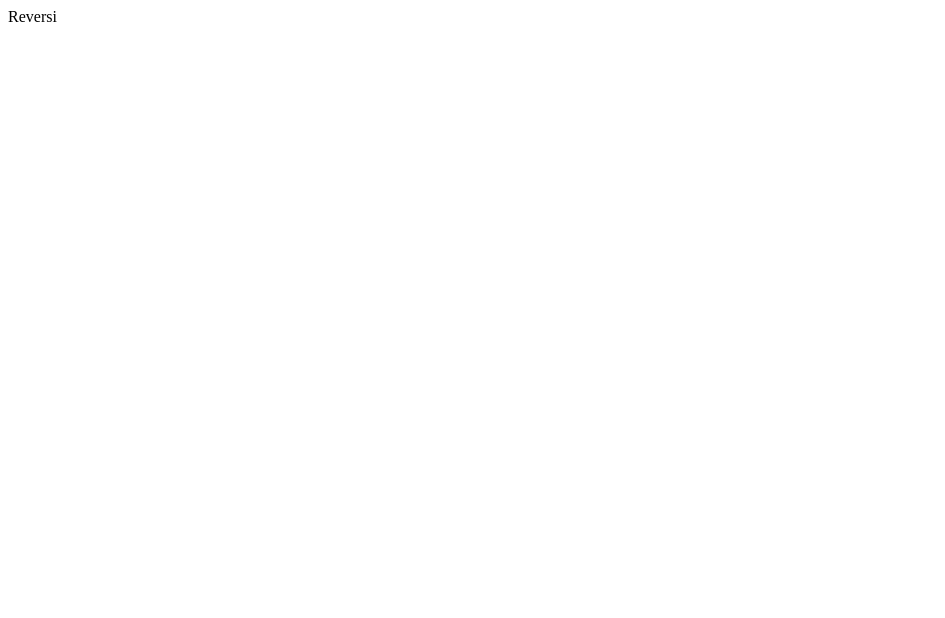
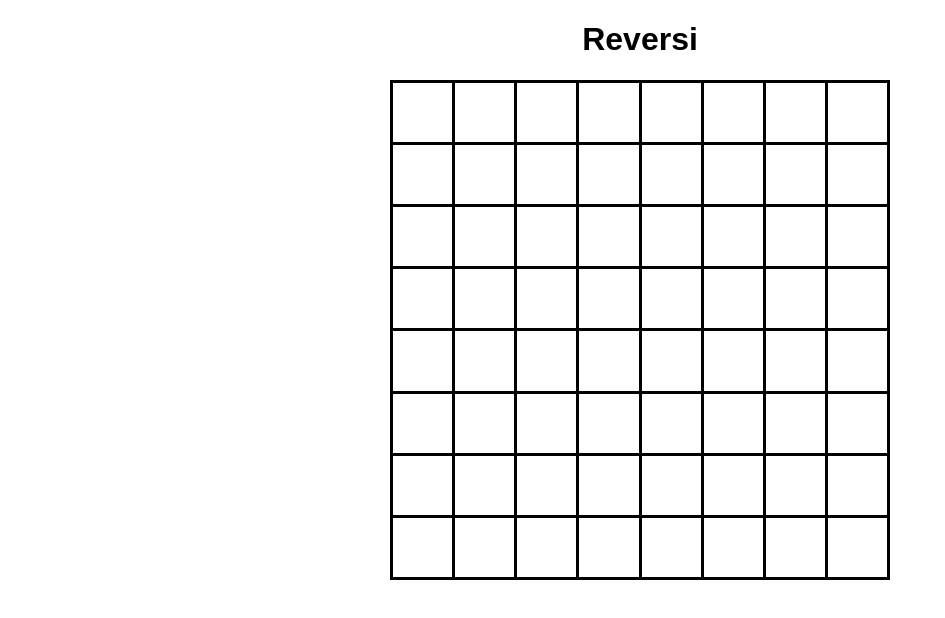
Before and after one commit to LeoLu0602/reversi, a JavaScript app: page / in a window 1280 px wide. Shown: the top 618 px of the page, without its empty margins (0-945 px from the left). Built offline with nearby package versions, Linux system fonts and the light colour scheme.

Commit message:
Set up board

```diff
--- a/src/App.js
+++ b/src/App.js
@@ -1,6 +1,26 @@
+import Cell from './features/cell/Cell';
+import styles from './app.module.css';
+
 const App = () => {
+    const table = [];
+
+    for (let i = 0; i < 8; i++) {
+        const row = [];
+
+        for (let j = 0; j < 8; j++) {
+            row.push(<Cell key={j} />);
+        }
+
+        table.push(<tr key={i}>{row}</tr>);
+    }
+
     return (
-        <div>Reversi</div>
+        <div className={styles.app}>
+            <h1 className={styles.header}>Reversi</h1>
+            <table className={styles.board}>
+                <tbody>{table}</tbody>
+            </table>
+        </div>
     );
 };
 
--- /dev/null
+++ b/src/app.module.css
@@ -0,0 +1,21 @@
+* {
+    font-family: sans-serif;
+    box-sizing: border-box;
+}
+
+.app {
+    position: absolute;
+    left: 0;
+    top: 0;
+    width: 100%;
+    height: 100%;
+    display: flex;
+    flex-direction: column;
+    align-items: center;
+}
+
+.board {
+    width: 500px;
+    height: 500px;
+    border-collapse: collapse;
+}
--- /dev/null
+++ b/src/features/cell/Cell.js
@@ -0,0 +1,9 @@
+import styles from './Cell.module.css';
+
+const Cell = () => {
+    return (
+        <td className={styles.cell}></td>
+    );
+};
+
+export default Cell;
--- /dev/null
+++ b/src/features/cell/Cell.module.css
@@ -0,0 +1,4 @@
+.cell {
+    border: solid 3px black;
+    cursor: pointer;
+}
```
